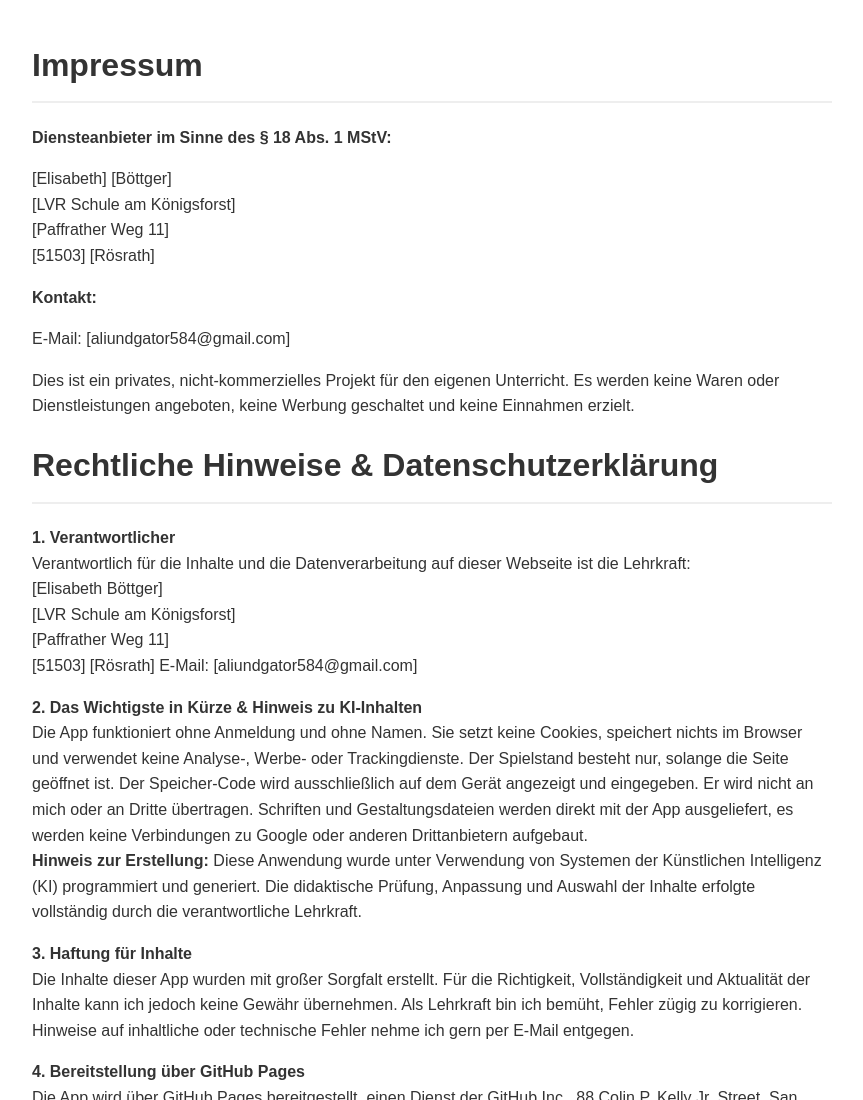
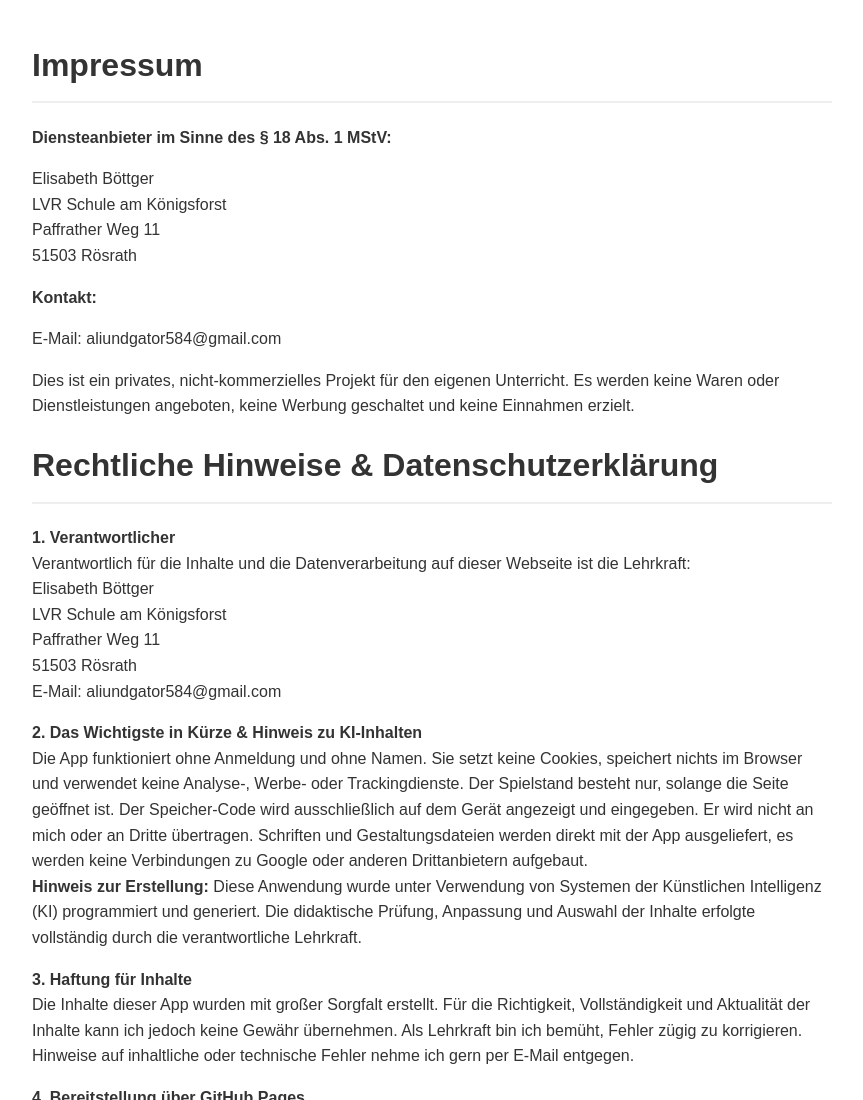
Before and after one commit to eb4711/rechtliches, a plain HTML site: page index.html in a window 1280 px wide. Shown: the top 1100 px of the page, without its empty margins (208-1071 px from the left). Drawn offline with Linux system fonts and the light colour scheme.

Commit message:
Remove brackets from contact information in index.html

```diff
--- a/index.html
+++ b/index.html
@@ -13,25 +13,25 @@
     <h1>Impressum</h1>
     <p><strong>Diensteanbieter im Sinne des § 18 Abs. 1 MStV:</strong></p>
     <p>
-        [Elisabeth] [Böttger]<br>
-        [LVR Schule am Königsforst]<br>
-        [Paffrather Weg 11]<br>
-        [51503] [Rösrath]
+        Elisabeth Böttger<br>
+        LVR Schule am Königsforst<br>
+        Paffrather Weg 11<br>
+        51503 Rösrath
     </p>
 
     <p><strong>Kontakt:</strong></p>
-    <p>E-Mail: [aliundgator584@gmail.com]</p>
+    <p>E-Mail: aliundgator584@gmail.com</p>
   <p>Dies ist ein privates, nicht-kommerzielles Projekt für den eigenen Unterricht. Es werden keine Waren oder Dienstleistungen angeboten, keine Werbung geschaltet und keine Einnahmen erzielt.</p>
 
  <h1>Rechtliche Hinweise & Datenschutzerklärung</h1>
 
 <p><strong>1. Verantwortlicher</strong><br>
 Verantwortlich für die Inhalte und die Datenverarbeitung auf dieser Webseite ist die Lehrkraft:<br>
-[Elisabeth Böttger]<br>
-[LVR Schule am Königsforst]<br>
-[Paffrather Weg 11]<br>
-[51503] [Rösrath]
-E-Mail: [aliundgator584@gmail.com]</p>
+Elisabeth Böttger<br>
+LVR Schule am Königsforst<br>
+Paffrather Weg 11<br>
+51503 Rösrath<br>
+E-Mail: aliundgator584@gmail.com</p>
 
 <p><strong>2. Das Wichtigste in Kürze & Hinweis zu KI-Inhalten</strong><br>
 Die App funktioniert ohne Anmeldung und ohne Namen. Sie setzt keine Cookies, speichert nichts im Browser und verwendet keine Analyse-, Werbe- oder Trackingdienste. Der Spielstand besteht nur, solange die Seite geöffnet ist. Der Speicher-Code wird ausschließlich auf dem Gerät angezeigt und eingegeben. Er wird nicht an mich oder an Dritte übertragen. Schriften und Gestaltungsdateien werden direkt mit der App ausgeliefert, es werden keine Verbindungen zu Google oder anderen Drittanbietern aufgebaut.<br>
```
